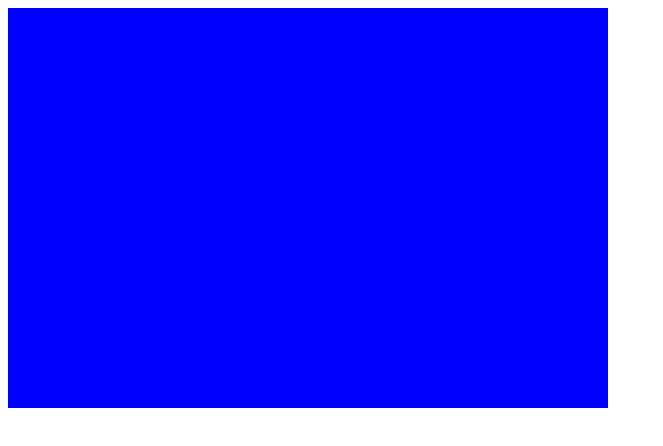
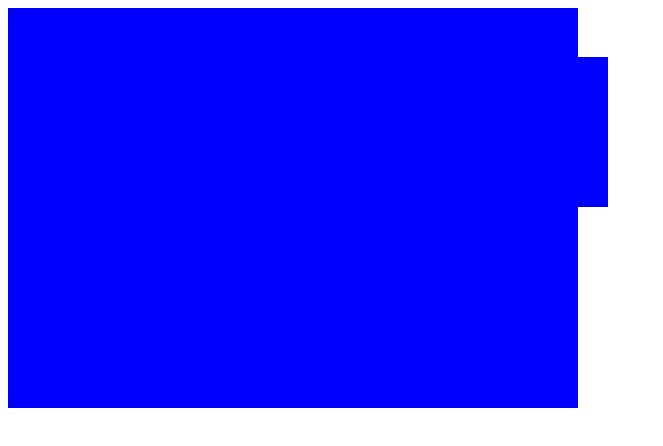
Before and after one commit to BurjanNorbi/flappy-bird-html-canvas, a plain HTML site: page index.html in a window 1280 px wide. Shown: the whole page, without its empty margins (0-663 px from the left). Drawn offline with Linux system fonts and the light colour scheme.

Commit message:
drawing the pillars

```diff
--- a/index.html
+++ b/index.html
@@ -9,6 +9,7 @@
 <body>
 	<canvas width="600" height="400"></canvas>
 	<script src="scripts/bird.js"></script>
+	<script src="scripts/pillar.js"></script>
 	<script src="scripts/script.js"></script>
 </body>
 </html>
--- /dev/null
+++ b/scripts/pillar.js
@@ -0,0 +1,20 @@
+const GAP = 150;
+const PILLAR_DISTANCE = 300;
+const PILLAR_XSPEED = -200;
+
+function random(a, b) {
+	return Math.floor(Math.random() * (b - a + 1) + a);
+}
+
+class Pillar {
+	constructor(canvasW, canvasH) {
+		const h = random(10, canvasH / 2);
+
+		this.x = canvasW - 30;
+		this.upperY = 0;
+		this.lowerY = h + GAP;
+		this.w = 30;
+		this.upperH = h;
+		this.lowerH = canvasH - GAP - h;
+	}
+}
--- a/scripts/script.js
+++ b/scripts/script.js
@@ -2,6 +2,8 @@ const canvas = document.querySelector('canvas');
 const ctx = canvas.getContext('2d');
 
 const bird = new Bird(50, canvas.height / 2, 30, 50);
+const pillars = [];
+pillars.push(new Pillar(canvas.width, canvas.height));
 
 document.addEventListener('keydown', (e) => {
 	if(e.code === 'Space') {
@@ -17,6 +19,13 @@ function draw() {
 	// draw the backgound
 	ctx.fillStyle = 'blue';
 	ctx.fillRect(0, 0, canvas.width, canvas.height);
+
+	// draw the pillars
+	ctx.fillStyle = 'white';
+	pillars.forEach((pillar) => {
+		ctx.fillRect(pillar.x, pillar.upperY, pillar.w, pillar.upperH);
+		ctx.fillRect(pillar.x, pillar.lowerY, pillar.w, pillar.lowerH);
+	});
 
 	// draw the bird
 	ctx.fillStyle = 'brown';
```
